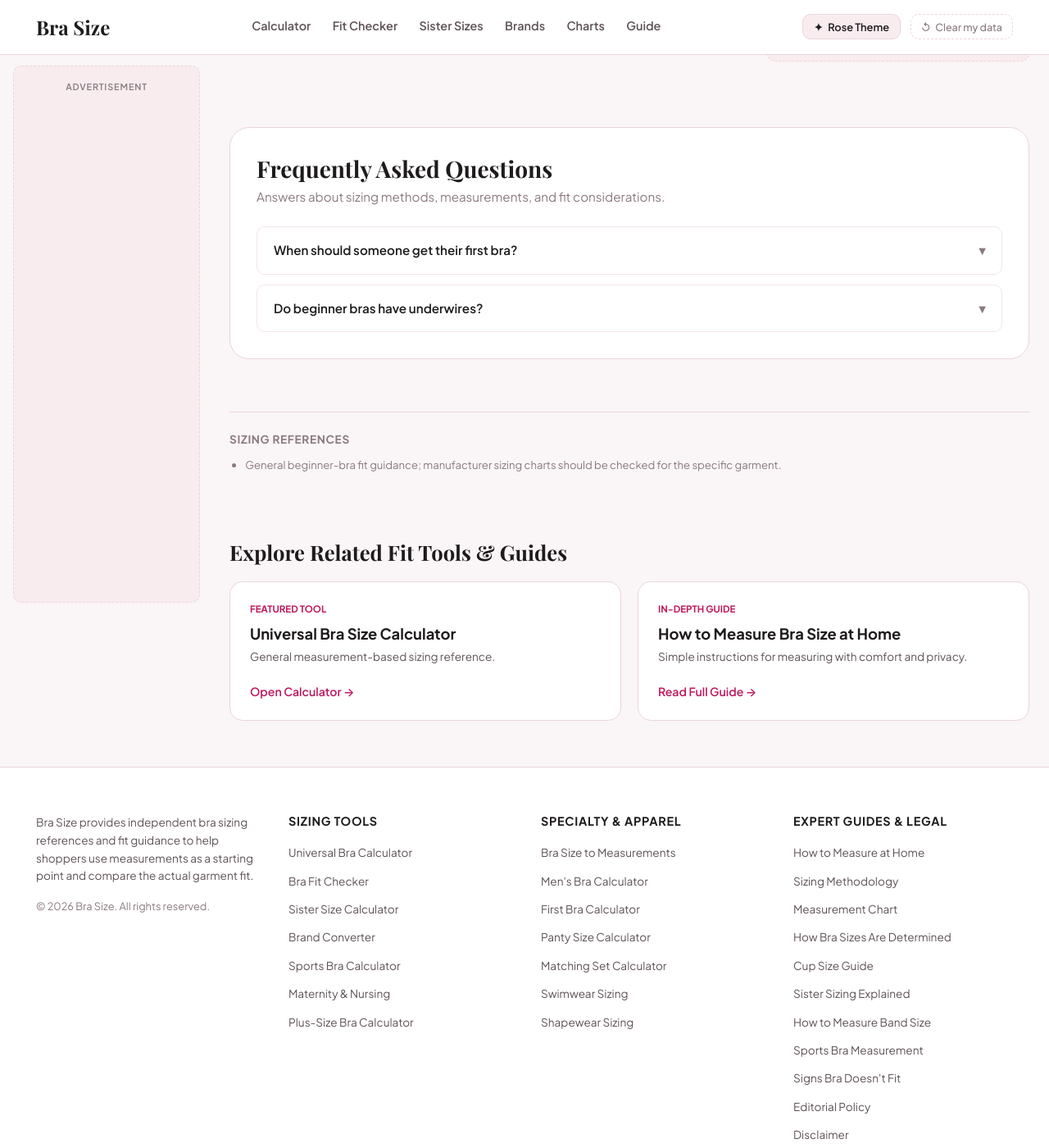
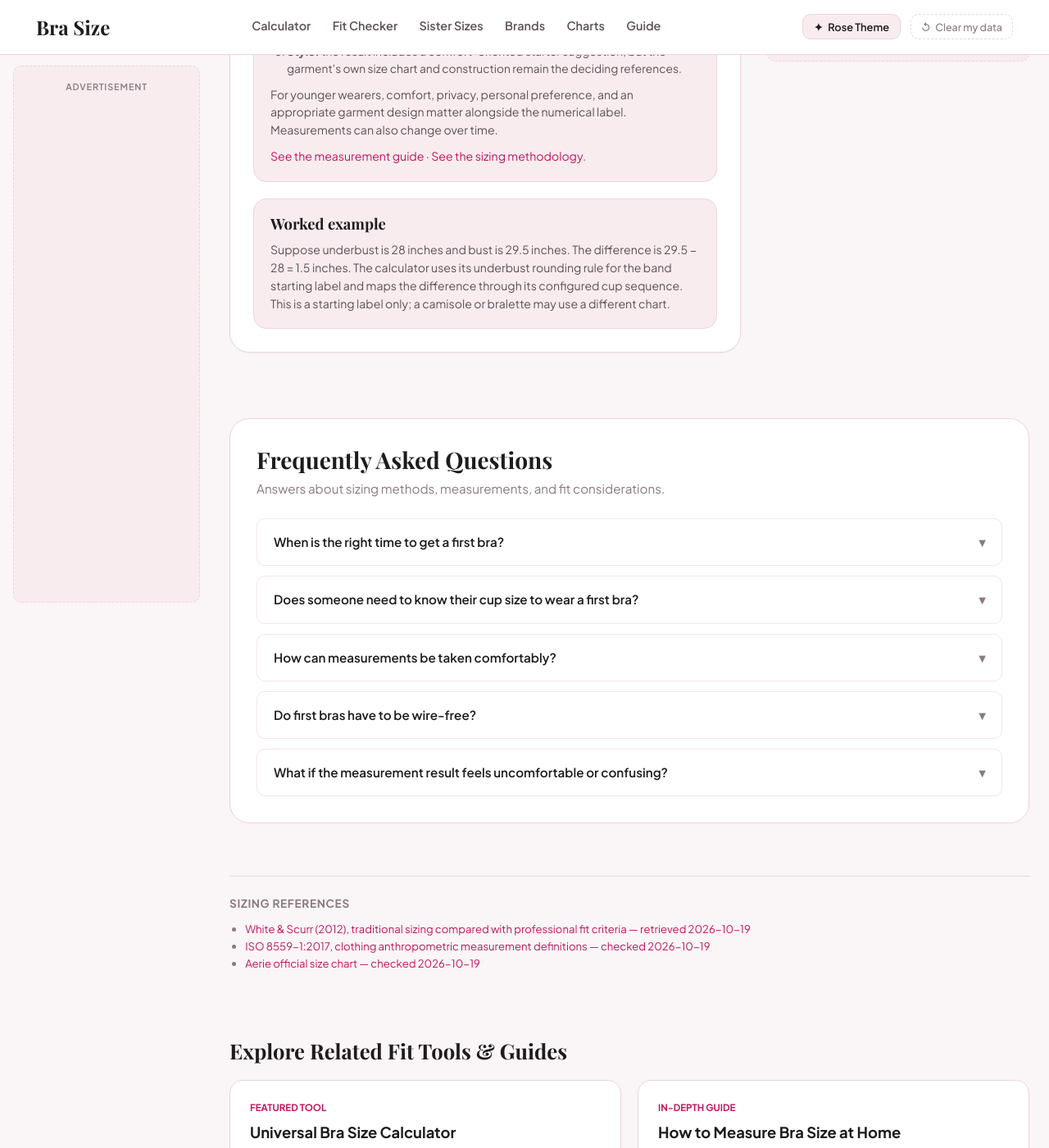
Before and after one commit to sharpedge74-cmyk/Bra-Size-Pro, a Jekyll site: the page built from first-bra-calculator.html, in a window 1280 px wide and 1400 px high, scrolled down 1132 px. Shown: the whole window at 82% size. Built offline with Jekyll 4.4.1, drawn with Linux system fonts in a browser that asks for light colours; some web fonts are replaced; some of the changed text lies outside the part shown.

Commit message:
Improve inclusive calculator copy, worked example, FAQs and source references

```diff
--- a/first-bra-calculator.html
+++ b/first-bra-calculator.html
@@ -1,15 +1,17 @@
 ---
 layout: tool
-title: "First Bra Calculator (Teens & Tweens)"
-description: "A gentle, pressure-free calculator for young people getting their first training bra, camisole, or starter bralette."
+title: "First Bra Calculator for Teens and Tweens"
+description: "Find a gentle first-bra starting size from measurements, with comfort-first guidance for training bras, camisoles, and bralettes."
 permalink: /first-bra-calculator
 breadcrumb_label: "First Bra Calculator"
 intent: "Find gentle beginner bra sizes for teens and tweens"
-last_reviewed: "2026-02-24"
+last_reviewed: "2026-10-19"
 tool_js: "first-bra-calculator.js"
 ads: "tool"
 sources:
-  - "General beginner-bra fit guidance; manufacturer sizing charts should be checked for the specific garment."
+  - '<a href="https://pubmed.ncbi.nlm.nih.gov/22397508/" target="_blank" rel="noopener">White &amp; Scurr (2012), traditional sizing compared with professional fit criteria — retrieved 2026-10-19</a>'
+  - '<a href="https://www.iso.org/standard/61686.html" target="_blank" rel="noopener">ISO 8559-1:2017, clothing anthropometric measurement definitions — checked 2026-10-19</a>'
+  - '<a href="https://www.ae.com/US/en/content/help/aerie-size-chart" target="_blank" rel="noopener">Aerie official size chart — checked 2026-10-19</a>'
 related_tool:
   title: "Universal Bra Size Calculator"
   desc: "General measurement-based sizing reference."
@@ -19,12 +21,20 @@ related_guide:
   desc: "Simple instructions for measuring with comfort and privacy."
   url: "/how-to-measure-bra-size-at-home"
 faq:
-  - q: "When should someone get their first bra?"
-    a: "There is no set age. There is no single age or milestone that determines when a first bra is appropriate. Comfort, personal preference, and the fit of the chosen garment are useful considerations."
-  - q: "Do beginner bras have underwires?"
-    a: "There is no universal rule that beginner bras must be wire-free. Many people prefer soft, wire-free styles for comfort, while others may prefer a different construction. Choose a well-fitting garment appropriate for the wearer and follow the manufacturer’s sizing guidance."
+  - q: "When is the right time to get a first bra?"
+    a: "There is no set age. Comfort, personal preference, privacy, and the fit of the chosen garment are more useful guides than a birthday or milestone."
+  - q: "Does someone need to know their cup size to wear a first bra?"
+    a: "No. Some starter garments use general sizes such as XS, S, or M. Follow the manufacturer's chart for that garment."
+  - q: "How can measurements be taken comfortably?"
+    a: "Use a soft tape over light clothing or as directed by the garment's chart, and only measure if the wearer feels comfortable. A trusted adult can help if the young person wants support."
+  - q: "Do first bras have to be wire-free?"
+    a: "No single design is right for everyone. Soft, wire-free options are common, but choose based on comfort, preference, and the product's sizing guidance."
+  - q: "What if the measurement result feels uncomfortable or confusing?"
+    a: "There is no need to force a label. Recheck the measurements if wanted, try a different garment style, or use the brand's own size chart. Comfort and choice matter more than a number."
+
 ---
 
+<section class="calculator-reference"><h2>Direct answer</h2><p>This calculator uses underbust and bust measurements to suggest a starting label for a first bra. It does not assume a particular age or stage of development. Some starter garments use band-and-cup labels, while others use general sizes. Comfort, privacy, personal choice, and the garment's own size chart matter most.</p></section>
 <div class="calculator-card">
   <form id="first-bra-form" class="calc-form" data-measurement-unit-form>
     <div class="calc-control-group measurement-unit-control">
@@ -76,3 +86,4 @@ faq:
     <p id="fb-res-tip" style="font-size: 0.92rem; color: var(--color-text-muted);"></p>
   </div>
 </div>
+<section class="calculator-reference"><h2>Worked example</h2><p>Suppose underbust is 28 inches and bust is 29.5 inches. The difference is 29.5 − 28 = 1.5 inches. The calculator uses its underbust rounding rule for the band starting label and maps the difference through its configured cup sequence. This is a starting label only; a camisole or bralette may use a different chart.</p></section>
```
